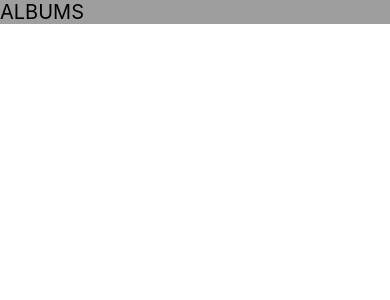
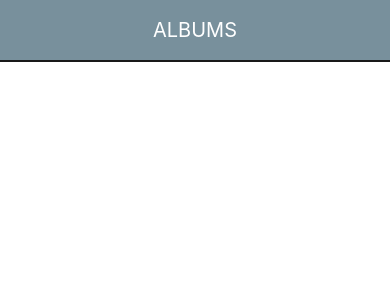
Before and after one commit to padrisimo/albums, a React Native app: screen / in a window 390 px wide. Shown: the top 300 px of the page. Built offline with nearby package versions, Linux system fonts and the light colour scheme.

Commit message:
header styling

```diff
--- a/src/components/header.js
+++ b/src/components/header.js
@@ -13,10 +13,19 @@ const Header = () => {
 
 const styles = {
   viewStyle: {
-    backgroundColor: '#9E9E9E'
+    backgroundColor: '#78909C',
+    justifyContent: 'center',
+    alignItems: 'center',
+    height: 60,
+    shadowColor: '#000',
+    shadowOffset: { width: 0, height: 2 },
+    shadowOpacity: 0.9,
+    elevation: 2,
+    position: 'relative'
   },
   textStyle: {
-    fontSize: 20
+    fontSize: 20,
+    color: '#FFFFFF'
   }
 };
 
```
Lines whose indentation alone changed are shown as unchanged.
